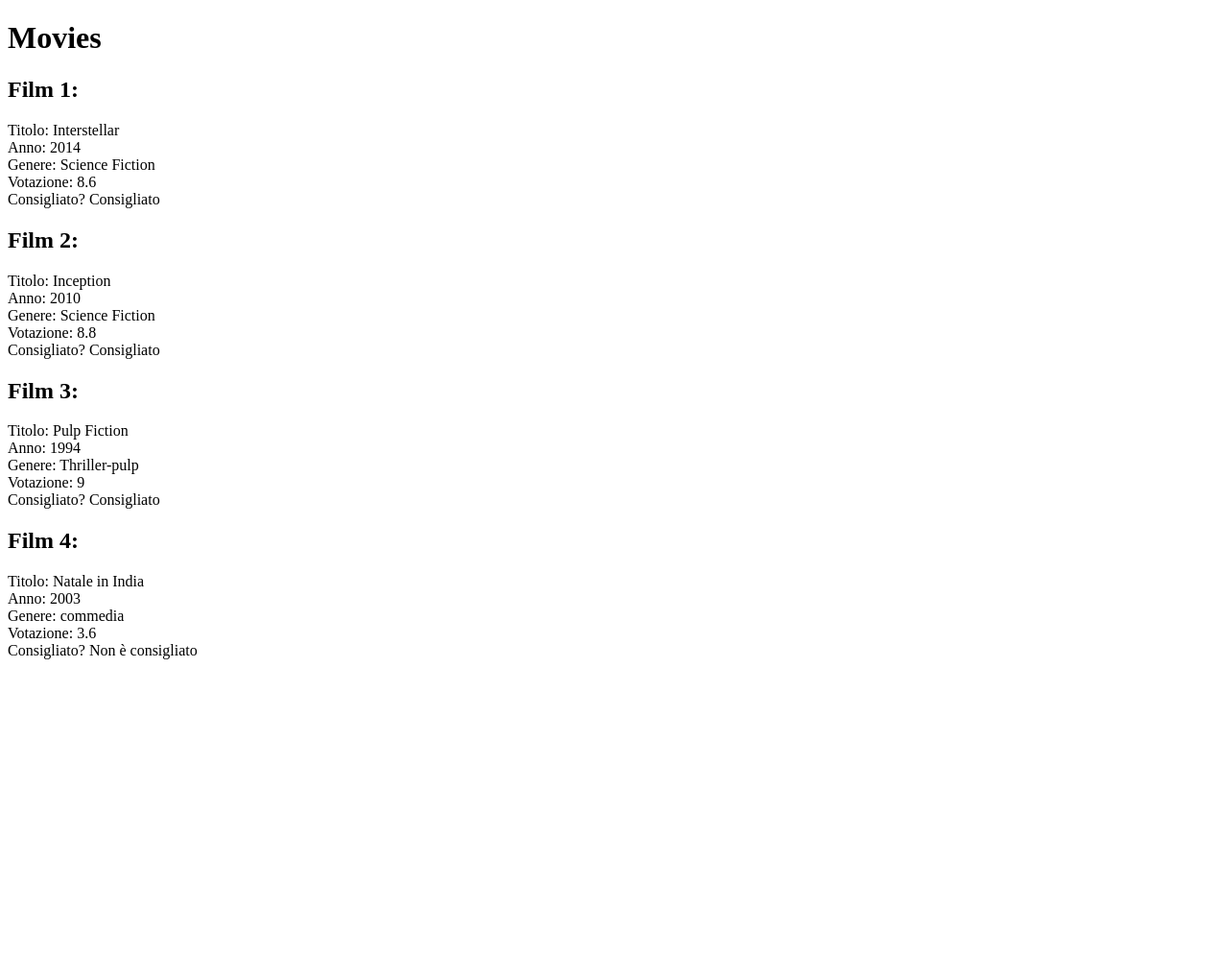
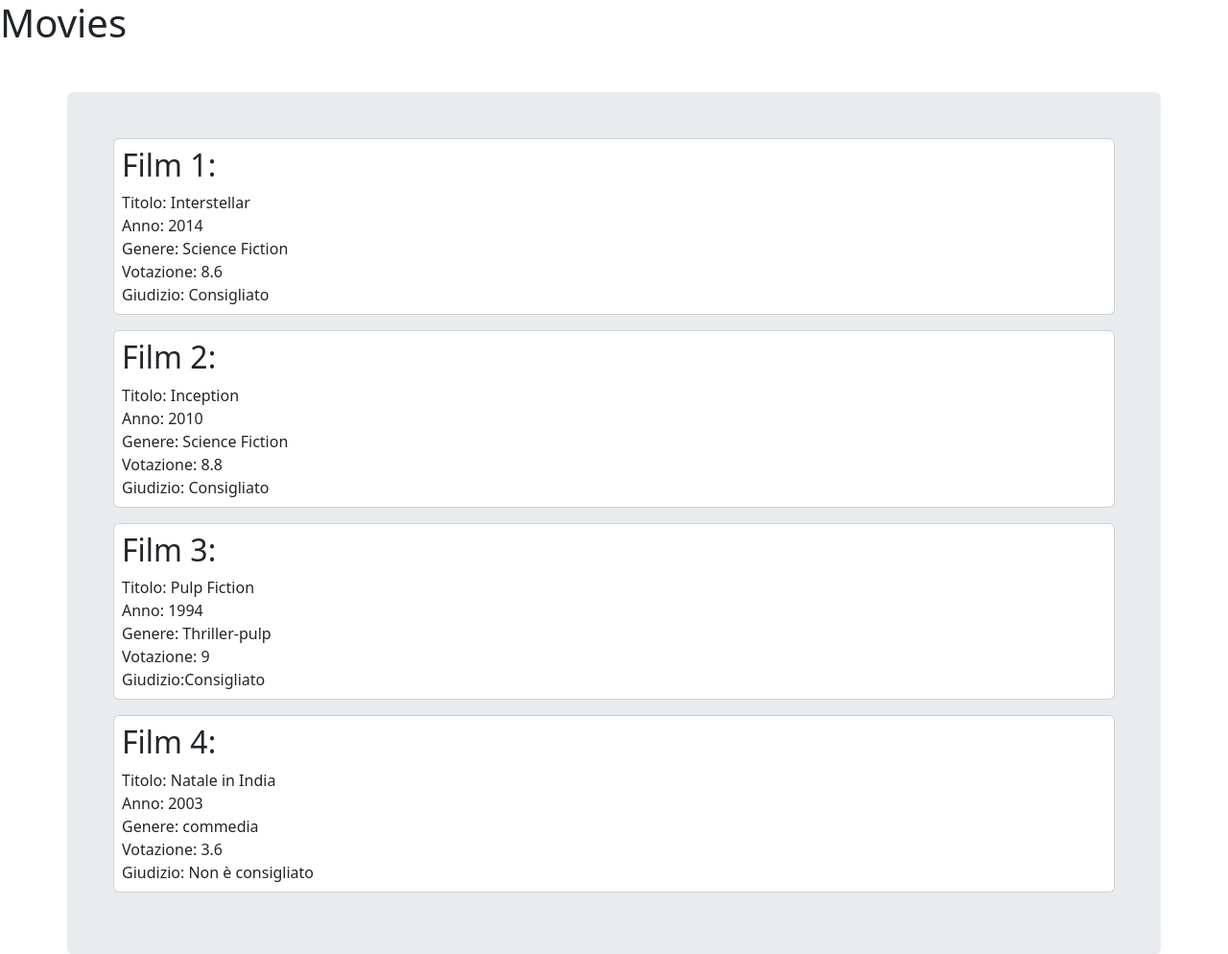
Before and after one commit to LucaPiantadosi27/php-oop-1, a PHP site: page / in a window 1280 px wide. Shown: the whole page at 96% size. Before the commit the page ends 687 px from the top, so only its background shows below. Run offline with PHP 8.4, Linux system fonts and the light colour scheme.

Commit message:
style + fix

```diff
--- a/index.php
+++ b/index.php
@@ -63,43 +63,79 @@ $movie4 = new Movie('Natale in India', 2003, 'commedia',3.6);
 <head>
    <meta charset="UTF-8">
    <meta name="viewport" content="width=device-width, initial-scale=1.0">
+   <!-- bootstrap -->
+   <link href="https://cdn.jsdelivr.net/npm/bootstrap@5.3.3/dist/css/bootstrap.min.css" rel="stylesheet" integrity="sha384-QWTKZyjpPEjISv5WaRU9OFeRpok6YctnYmDr5pNlyT2bRjXh0JMhjY6hW+ALEwIH" crossorigin="anonymous">
+   <!-- css -->
+   <link rel="stylesheet" href="style.css">
    <title>php-Movie</title>
 </head>
+
+
 <body>
+
+   <div class="title">
       <h1>Movies</h1>
+   </div>
+
+   <div class="container mt-5 bg-body-secondary rounded-2 p-5">
+
+
+      <!--Stampo a schermo i valori delle relative proprietà e se il film è consigliato o meno-->
+
+      <div class="card mb-3 p-2 ">
 
          <?php
-   // Stampo a schermo i valori delle relative proprietà e se il film è consigliato o meno
          echo "<h2>Film 1:</h2>";
          echo "Titolo: " . $movie1->title . "<br>";
          echo "Anno: " . $movie1->year . "<br>";
          echo "Genere: " . $movie1->genere . "<br>";
          echo "Votazione: " . $movie1->votation . "<br>";
-echo "Consigliato? " . $movie1->isRecommended() . "<br>";
+         echo "Giudizio: " . $movie1->isRecommended() . "<br>";
+         ?>
 
+
+      </div>
+
+      <div class="card mb-3 p-2">
+         <?php
          echo "<h2>Film 2:</h2>";
          echo "Titolo: " . $movie2->title . "<br>";
          echo "Anno: " . $movie2->year . "<br>";
          echo "Genere: " . $movie2->genere . "<br>";
          echo "Votazione: " . $movie2->votation . "<br>";
-echo "Consigliato? " . $movie2->isRecommended() . "<br>";
+         echo "Giudizio: " . $movie2->isRecommended() . "<br>";
+         ?>
 
+      </div>
+
+      <div class="card mb-3 p-2">
+         <?php
          echo "<h2>Film 3:</h2>";
          echo "Titolo: " . $movie3->title . "<br>";
          echo "Anno: " . $movie3->year . "<br>";
          echo "Genere: " . $movie3->genere . "<br>";
          echo "Votazione: " . $movie3->votation . "<br>";
-echo "Consigliato? " . $movie3->isRecommended() . "<br>";
+         echo "Giudizio:" . $movie3->isRecommended() . "<br>";
+         ?>
 
+      </div>
+
+      <div class="card mb-3 p-2">
+         <?php
          echo "<h2>Film 4:</h2>";
          echo "Titolo: " . $movie4->title . "<br>";
          echo "Anno: " . $movie4->year . "<br>";
          echo "Genere: " . $movie4->genere . "<br>";
-
          echo "Votazione: " . $movie4->votation . "<br>";
-echo "Consigliato? " . $movie4->isRecommended() . "<br>";
-
+         echo "Giudizio: " . $movie4->isRecommended() . "<br>";
          ?>
 
+      </div>
+
+
+   </div>
+
+   <!-- bootstrap -->
+   <script src="https://cdn.jsdelivr.net/npm/bootstrap@5.3.3/dist/js/bootstrap.bundle.min.js" integrity="sha384-YvpcrYf0tY3lHB60NNkmXc5s9fDVZLESaAA55NDzOxhy9GkcIdslK1eN7N6jIeHz" crossorigin="anonymous"></script>
 </body>
 </html>
```
Lines whose indentation alone changed are shown as unchanged.
